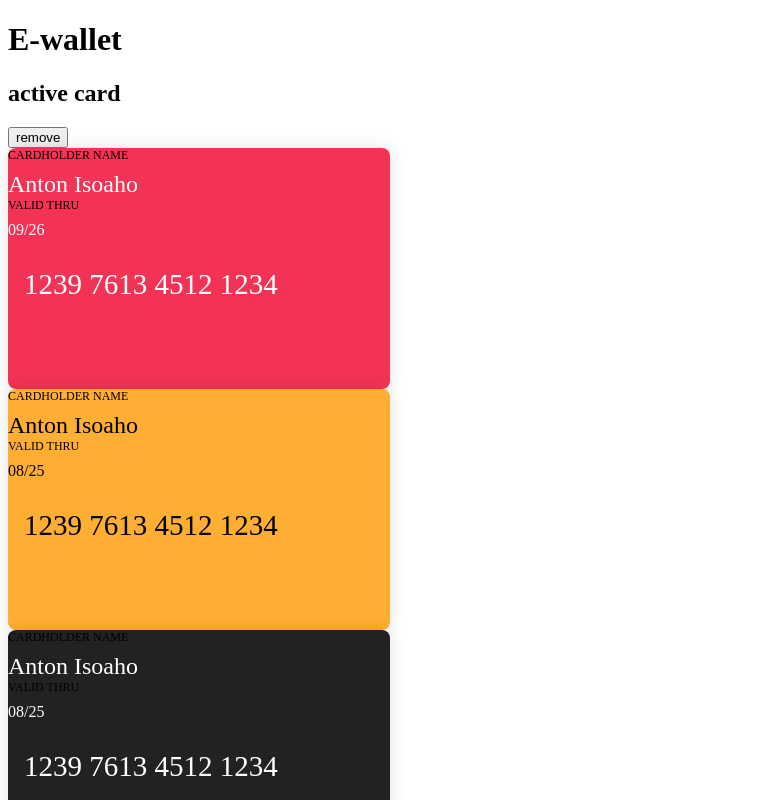
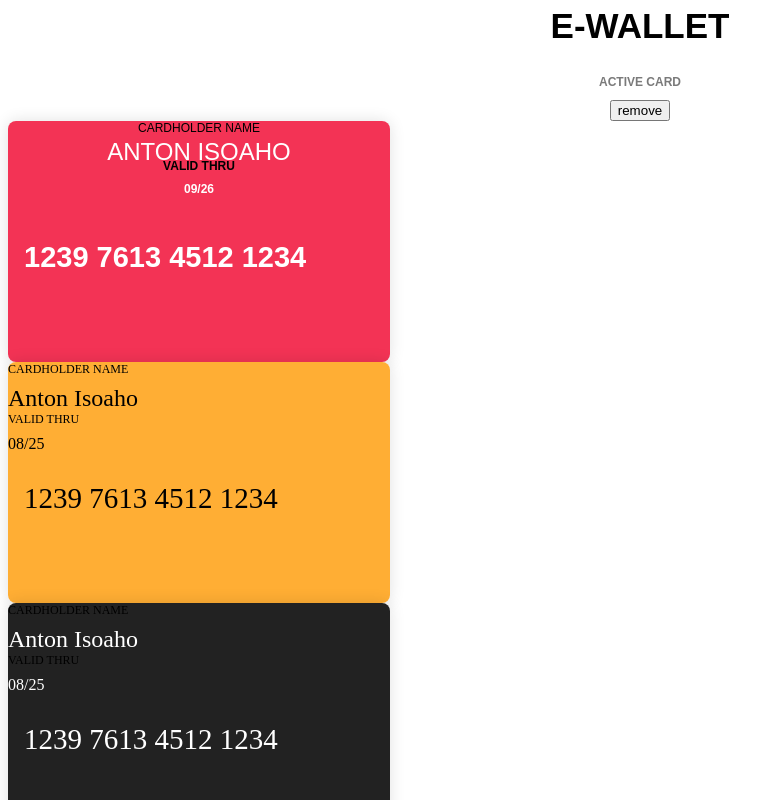
Before and after one commit to GoldenZebras/e-wallet, a React (Vite) app: page / in a window 1280 px wide. Shown: the top 800 px of the page, without its empty margins (0-784 px from the left). Built offline with nearby package versions, Linux system fonts and the light colour scheme.

Commit message:
fixed mixins homepage

```diff
--- a/src/pages/Home.tsx
+++ b/src/pages/Home.tsx
@@ -4,6 +4,7 @@ import useLocalStorage from '../hooks/useLocalStorage';
 import { STORAGE_KEY } from '../constants/StorageKey';
 import { CardProps } from '../models/CardProps';
 import Button from '../components/button/Button';
+import './home.scss';
 
 const Home = () => {
   const { removeCard, setActiveCardFunc, activeCard, inactiveCards } = useLocalStorage(
--- a/src/pages/home.scss
+++ b/src/pages/home.scss
@@ -1,5 +1,14 @@
 @use '../sass' as *;
 
+
+.card-container {
+    @include container;
+    @include center;
+}
 .card__container--header{
     @include top-title;
 }
+
+.card__container--activeCard {
+    @include top-text;
+}
```
